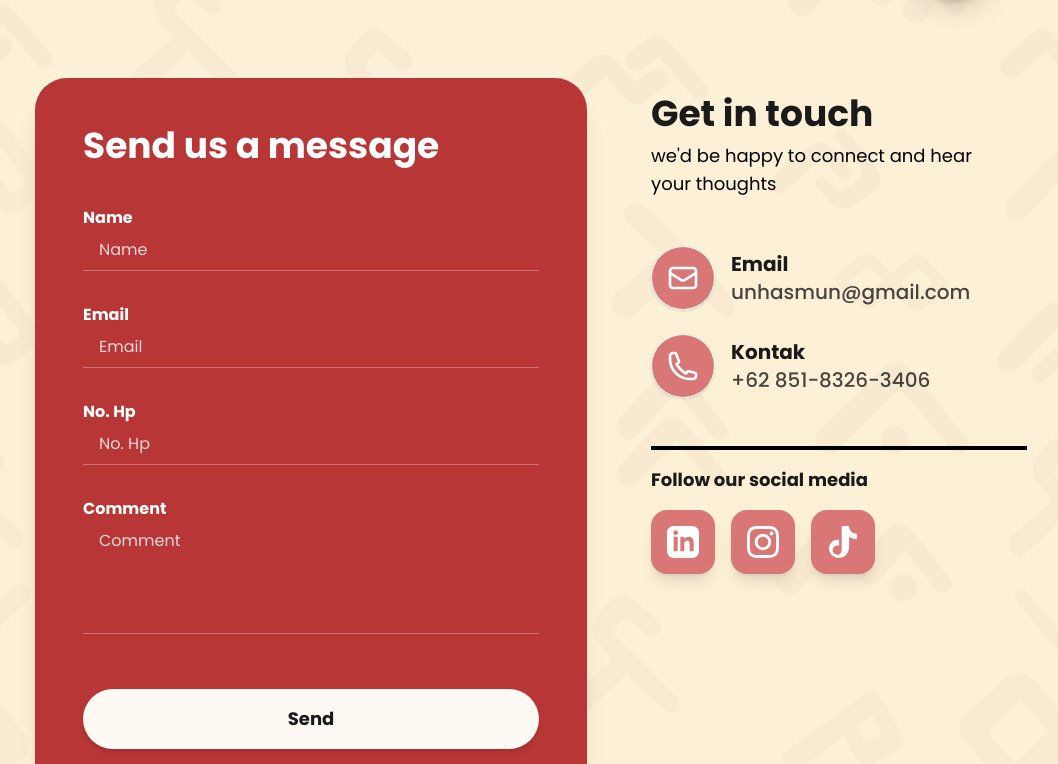
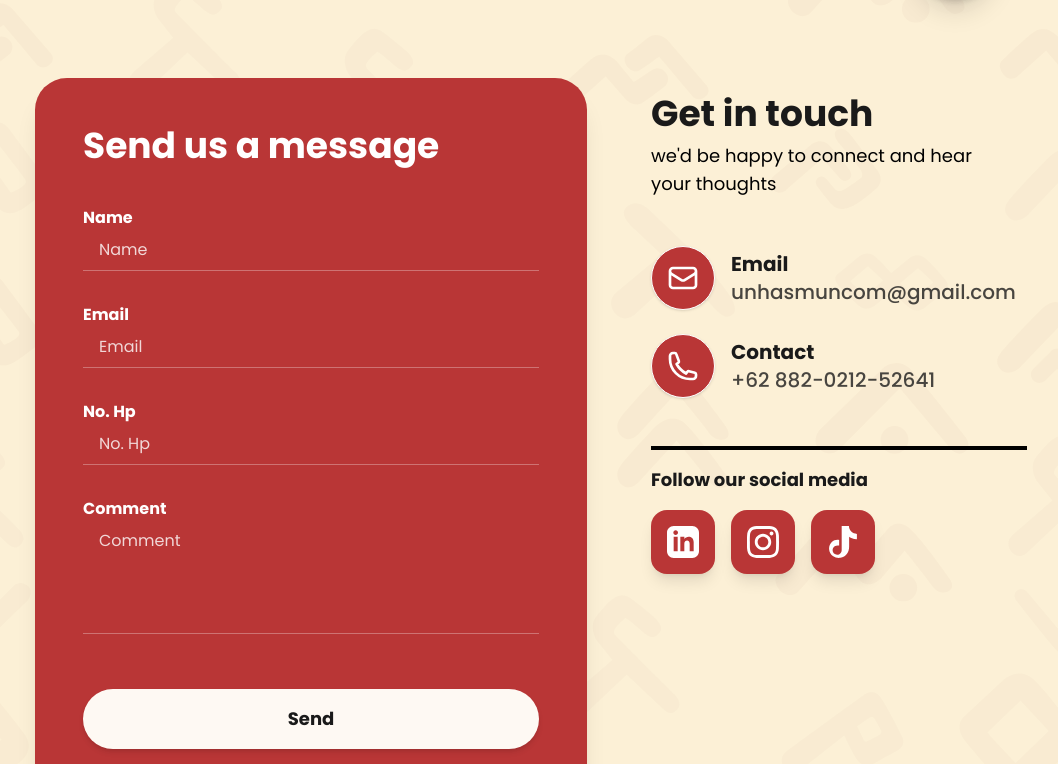
Before and after one commit to unhasmunforit-hub/unhasmun-website, a Next.js app in the folder my-app/: page /contact in a window 1280 px wide. Shown: the part 498-1262 px from the top of the page, without its empty margins (109-1167 px from the left). Built offline with nearby package versions, Linux system fonts and the light colour scheme.

Commit message:
fixing user feedback

```diff
--- a/my-app/app/components/CommitteeSection.tsx
+++ b/my-app/app/components/CommitteeSection.tsx
@@ -16,17 +16,17 @@ interface Member {
 const committeeData: Record<Category, Member[]> = {
   "Executive Board": [
     {
-      name: "Feodor Farrel",
+      name: "Feodor Farrel Sulistyo",
       position: "Secretary",
       image: "/about/commitee/Feodor Farrel Sulistyo.webp",
     },
     {
-      name: "Jacinta Arkana",
+      name: "Jacinta Arkana\nShafiqah Jasman",
       position: "Secretary-General",
       image: "/about/commitee/Jacinta Arkana Shafiqah Jasman.webp",
     },
     {
-      name: "Afifah Radhiyah",
+      name: "Afifah Radhiyah Arifani",
       position: "Treasurer",
       image: "/about/commitee/Afifah Radhiyah Arifani.webp",
     },
@@ -175,8 +175,10 @@ export default function CommitteeSection() {
             className="w-full h-full object-cover object-top"
           />
         </div>
-        <h3 className={`font-bold text-sm md:text-base mb-1 ${isAdvisor ? '' : 'line-clamp-1'}`}>{member.name}</h3>
-        <p className="text-xs opacity-75">{member.position}</p>
+        <div className="flex-1 flex flex-col justify-center">
+          <h3 className={`font-bold text-sm md:text-base mb-1 whitespace-pre-line ${isAdvisor ? '' : 'line-clamp-2'}`}>{member.name}</h3>
+          <p className="text-xs opacity-75">{member.position}</p>
+        </div>
         {memberPopup && (
           <button
             onClick={() => setPopupData(memberPopup)}
@@ -228,12 +230,12 @@ export default function CommitteeSection() {
               layout
               className="mx-auto w-full flex flex-col items-center gap-6"
             >
-              <div className="flex flex-col sm:flex-row justify-center items-center gap-6">
+              <div className="flex flex-col sm:flex-row justify-center items-center sm:items-stretch gap-6">
                 {members.slice(0, 3).map((member, index) =>
                   renderCard(member, index, "w-[260px] shrink-0")
                 )}
               </div>
-              <div className="flex flex-col sm:flex-row justify-center items-center gap-6">
+              <div className="flex flex-col sm:flex-row justify-center items-center sm:items-stretch gap-6">
                 {members.slice(3).map((member, index) =>
                   renderCard(member, index + 3, "w-[260px] shrink-0")
                 )}
@@ -244,7 +246,7 @@ export default function CommitteeSection() {
             <motion.div
               key={activeTab}
               layout
-              className="mx-auto w-full flex flex-col sm:flex-row items-center justify-center gap-6"
+              className="mx-auto w-full flex flex-col sm:flex-row items-center sm:items-stretch justify-center gap-6"
             >
               {members.map((member, index) =>
                 renderCard(member, index, "w-full max-w-xs")
--- a/my-app/app/components/WelcomingRemarks.tsx
+++ b/my-app/app/components/WelcomingRemarks.tsx
@@ -3,7 +3,9 @@
 import Image from 'next/image';
 
 const remarks = {
-  name: "Jacinta Arkana",
+  name: "Jacinta Arkana Shafiqah Jasman",
+  nameLine1: "Jacinta Arkana",
+  nameLine2: "Shafiqah Jasman",
   titleLine1: "Secretary-General,",
   titleLine2: "Unhas MUN 2026",
   avatar: "/about/commitee/Jacinta Arkana Shafiqah Jasman.webp",
@@ -68,7 +70,9 @@ export default function WelcomingRemarks() {
                 )}
               </div>
               <div>
-                <p style={s.name as React.CSSProperties} className="wr-name">{remarks.name}</p>
+                <p style={s.name as React.CSSProperties} className="wr-name">
+                  {remarks.nameLine1}<br />{remarks.nameLine2}
+                </p>
                 <p style={s.role as React.CSSProperties} className="wr-role">{remarks.titleLine1}</p>
                 <p style={s.role as React.CSSProperties} className="wr-role">{remarks.titleLine2}</p>
               </div>
@@ -174,7 +178,8 @@ const s = {
   profile: {
     display: "flex",
     flexDirection: "column",
-    alignItems: "flex-start",
+    alignItems: "center",
+    textAlign: "center",
     minWidth: "200px",
     paddingRight: "40px",
     gap: "4px",
--- a/my-app/app/contact/page.tsx
+++ b/my-app/app/contact/page.tsx
@@ -211,27 +211,27 @@ export default function ContactPage() {
                         <div className="space-y-6 my-8 lg:my-12">
                             {/* Email */}
                             <div className="flex items-center gap-4">
-                                <div className="w-12 h-12 md:w-16 md:h-16 bg-[#D97777] rounded-full flex items-center justify-center shrink-0 shadow-sm border border-white">
+                                <div className="w-12 h-12 md:w-16 md:h-16 bg-[#B93636] rounded-full flex items-center justify-center shrink-0 shadow-sm border border-white">
                                     <svg viewBox="0 0 24 24" fill="none" className="w-6 h-6 md:w-8 md:h-8 text-white" stroke="currentColor" strokeWidth="2">
                                         <path strokeLinecap="round" strokeLinejoin="round" d="M21.75 6.75v10.5a2.25 2.25 0 0 1-2.25 2.25h-15a2.25 2.25 0 0 1-2.25-2.25V6.75m19.5 0A2.25 2.25 0 0 0 19.5 4.5h-15a2.25 2.25 0 0 0-2.25 2.25m19.5 0v.243a2.25 2.25 0 0 1-1.07 1.916l-7.5 4.615a2.25 2.25 0 0 1-2.36 0L3.32 8.91a2.25 2.25 0 0 1-1.07-1.916V6.75" />
                                     </svg>
                                 </div>
                                 <div>
                                     <h3 className="font-bold text-mun-dark text-lg lg:text-xl">Email</h3>
-                                    <p className="text-mun-dark/80 font-medium text-base lg:text-xl">unhasmun@gmail.com</p>
+                                    <p className="text-mun-dark/80 font-medium text-base lg:text-xl">unhasmuncom@gmail.com</p>
                                 </div>
                             </div>
 
                             {/* WhatsApp / Phone */}
                             <div className="flex items-center gap-4">
-                                <div className="w-12 h-12 md:w-16 md:h-16 bg-[#D97777] rounded-full flex items-center justify-center shrink-0 shadow-sm border border-white">
+                                <div className="w-12 h-12 md:w-16 md:h-16 bg-[#B93636] rounded-full flex items-center justify-center shrink-0 shadow-sm border border-white">
                                     <svg viewBox="0 0 24 24" fill="none" className="w-6 h-6 md:w-8 md:h-8 text-white" stroke="currentColor" strokeWidth="2">
                                         <path d="M2.25 6.75c0 8.284 6.716 15 15 15h2.25a2.25 2.25 0 0 0 2.25-2.25v-1.372c0-.516-.351-.966-.852-1.091l-4.423-1.106c-.44-.11-.902.055-1.173.417l-.97 1.293c-2.896-1.596-5.54-4.24-7.136-7.136l1.293-.97c.363-.271.527-.734.417-1.173L6.963 3.102a1.125 1.125 0 0 0-1.091-.852H4.5A2.25 2.25 0 0 0 2.25 4.5v2.25Z" strokeLinecap="round" strokeLinejoin="round" />
                                     </svg>
                                 </div>
                                 <div className="flex-1">
-                                    <h3 className="font-bold text-mun-dark text-lg lg:text-xl">Kontak</h3>
-                                    <p className="text-mun-dark/80 font-medium text-base lg:text-xl">+62 851-8326-3406</p>
+                                    <h3 className="font-bold text-mun-dark text-lg lg:text-xl">Contact</h3>
+                                    <p className="text-mun-dark/80 font-medium text-base lg:text-xl">+62 882-0212-52641</p>
                                 </div>
                             </div>
                         </div>
@@ -244,21 +244,21 @@ export default function ContactPage() {
                             <h3 className="text-mun-dark mb-4 text-base lg:text-lg">Follow our social media</h3>
                             <div className="flex gap-4">
                                 {/* LinkedIn */}
-                                <a href="https://linkedin.com/company/unhasmun" className="w-12 h-12 md:w-16 md:h-16 bg-[#D97777] rounded-xl md:rounded-2xl flex items-center justify-center hover:-translate-y-1 transition-transform shadow-lg">
+                                <a href="https://linkedin.com/company/unhasmun" className="w-12 h-12 md:w-16 md:h-16 bg-[#B93636] rounded-xl md:rounded-2xl flex items-center justify-center hover:-translate-y-1 transition-transform shadow-lg">
                                     <svg className="w-6 h-6 md:w-8 md:h-8 text-white" fill="currentColor" viewBox="0 0 24 24">
                                         <path d="M19 0h-14c-2.761 0-5 2.239-5 5v14c0 2.761 2.239 5 5 5h14c2.762 0 5-2.239 5-5v-14c0-2.761-2.238-5-5-5zm-11 19h-3v-11h3v11zm-1.5-12.268c-.966 0-1.75-.79-1.75-1.764s.784-1.764 1.75-1.764 1.75.79 1.75 1.764-.783 1.764-1.75 1.764zm13.5 12.268h-3v-5.604c0-3.368-4-3.113-4 0v5.604h-3v-11h3v1.765c1.396-2.586 7-2.777 7 2.476v6.759z" />
                                     </svg>
                                 </a>
 
                                 {/* Instagram */}
-                                <a href="https://instagram.com/unhasmun" className="w-12 h-12 md:w-16 md:h-16 bg-[#D97777] rounded-xl md:rounded-2xl flex items-center justify-center hover:-translate-y-1 transition-transform shadow-lg">
+                                <a href="https://instagram.com/unhasmun" className="w-12 h-12 md:w-16 md:h-16 bg-[#B93636] rounded-xl md:rounded-2xl flex items-center justify-center hover:-translate-y-1 transition-transform shadow-lg">
                                     <svg className="w-6 h-6 md:w-8 md:h-8 text-white" fill="currentColor" viewBox="0 0 24 24">
                                         <path d="M12 2.163c3.204 0 3.584.012 4.85.07 3.252.148 4.771 1.691 4.919 4.919.058 1.265.069 1.645.069 4.849 0 3.205-.012 3.584-.069 4.849-.149 3.225-1.664 4.771-4.919 4.919-1.266.058-1.644.07-4.85.07-3.204 0-3.584-.012-4.849-.07-3.26-.149-4.771-1.699-4.919-4.92-.058-1.265-.07-1.644-.07-4.849 0-3.204.013-3.583.07-4.849.149-3.227 1.664-4.771 4.919-4.919 1.266-.057 1.645-.069 4.849-.069zm0-2.163c-3.259 0-3.667.014-4.947.072-4.358.2-6.78 2.618-6.98 6.98-.059 1.281-.073 1.689-.073 4.948 0 3.259.014 3.668.072 4.948.2 4.358 2.618 6.78 6.98 6.98 1.281.058 1.689.072 4.948.072 3.259 0 3.668-.014 4.948-.072 4.354-.2 6.782-2.618 6.979-6.98.059-1.28.073-1.689.073-4.948 0-3.259-.014-3.667-.072-4.947-.196-4.354-2.617-6.78-6.979-6.98-1.281-.059-1.69-.073-4.949-.073zm0 5.838c-3.403 0-6.162 2.759-6.162 6.162s2.759 6.163 6.162 6.163 6.162-2.759 6.162-6.163c0-3.403-2.759-6.162-6.162-6.162zm0 10.162c-2.209 0-4-1.79-4-4 0-2.209 1.791-4 4-4s4 1.791 4 4c0 2.21-1.791 4-4 4zm6.406-11.845c-.796 0-1.441.645-1.441 1.44s.645 1.44 1.441 1.44c.795 0 1.439-.645 1.439-1.44s-.644-1.44-1.439-1.44z" />
                                     </svg>
                                 </a>
 
                                 {/* TikTok */}
-                                <a href="https://tiktok.com/@unhasmun" className="w-12 h-12 md:w-16 md:h-16 bg-[#D97777] rounded-xl md:rounded-2xl flex items-center justify-center hover:-translate-y-1 transition-transform shadow-lg">
+                                <a href="https://tiktok.com/@unhasmun" className="w-12 h-12 md:w-16 md:h-16 bg-[#B93636] rounded-xl md:rounded-2xl flex items-center justify-center hover:-translate-y-1 transition-transform shadow-lg">
                                     <svg className="w-6 h-6 md:w-8 md:h-8 text-white" fill="currentColor" viewBox="0 0 24 24">
                                         <path d="M12.525.02c1.31-.02 2.61-.01 3.91.02.08 1.53.63 3.09 1.75 4.17 1.12 1.11 2.7 1.62 4.24 1.79v4.03c-1.44-.05-2.89-.35-4.2-.97-.57-.26-1.1-.59-1.62-.93v7.2c0 1.96-.5 3.96-1.62 5.56-1.16 1.65-2.95 2.74-4.93 3.01-1.98.27-4.04-.15-5.67-1.32-1.64-1.18-2.65-3.04-2.8-5.07-.16-2.03.54-4.08 2.02-5.46 1.47-1.37 3.54-1.92 5.5-1.52v4.13c-1.13-.24-2.34-.1-3.32.55-1 .65-1.6 1.8-1.57 3.01.03 1.2.7 2.31 1.74 2.87 1.04.57 2.31.57 3.33.02 1.03-.55 1.7-1.66 1.73-2.86V.02h3.28z" />
                                     </svg>
```
Also changed, not shown: 1 other file (tests, documents, lock files or other folders).
